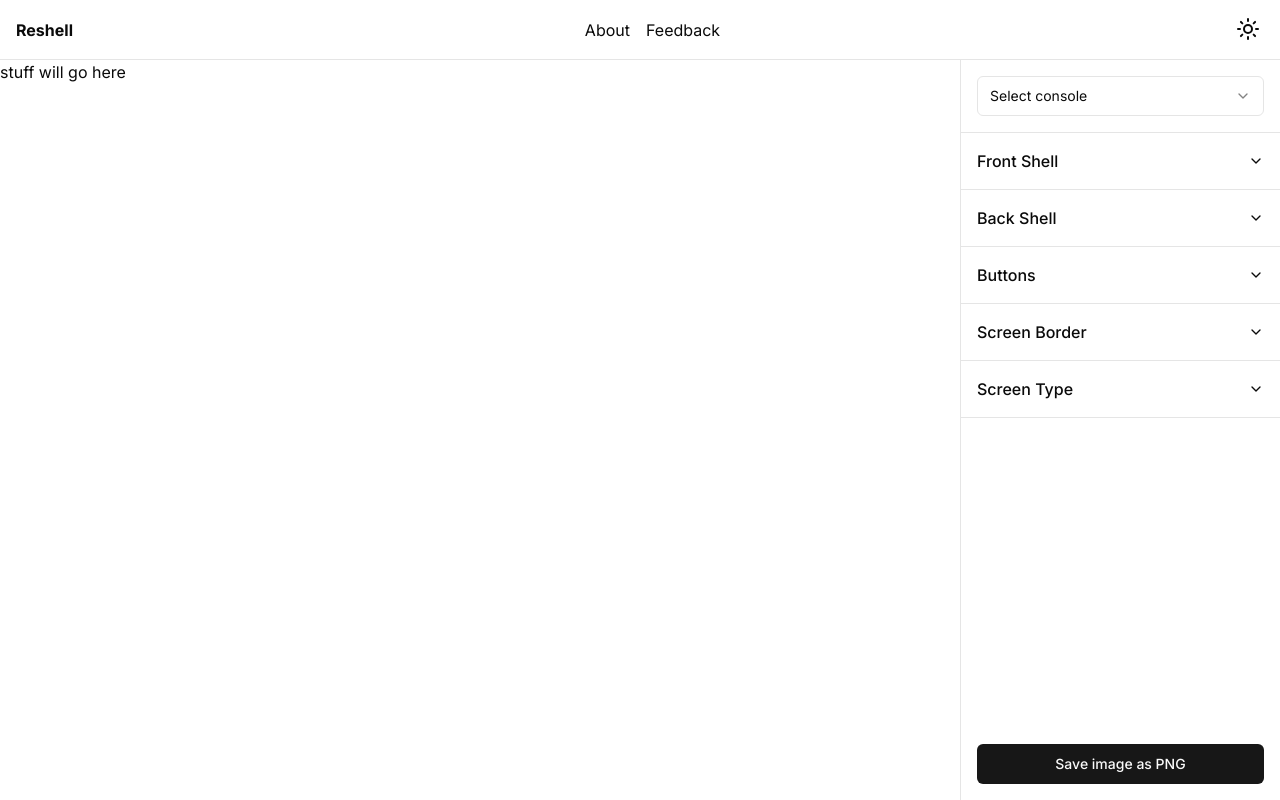
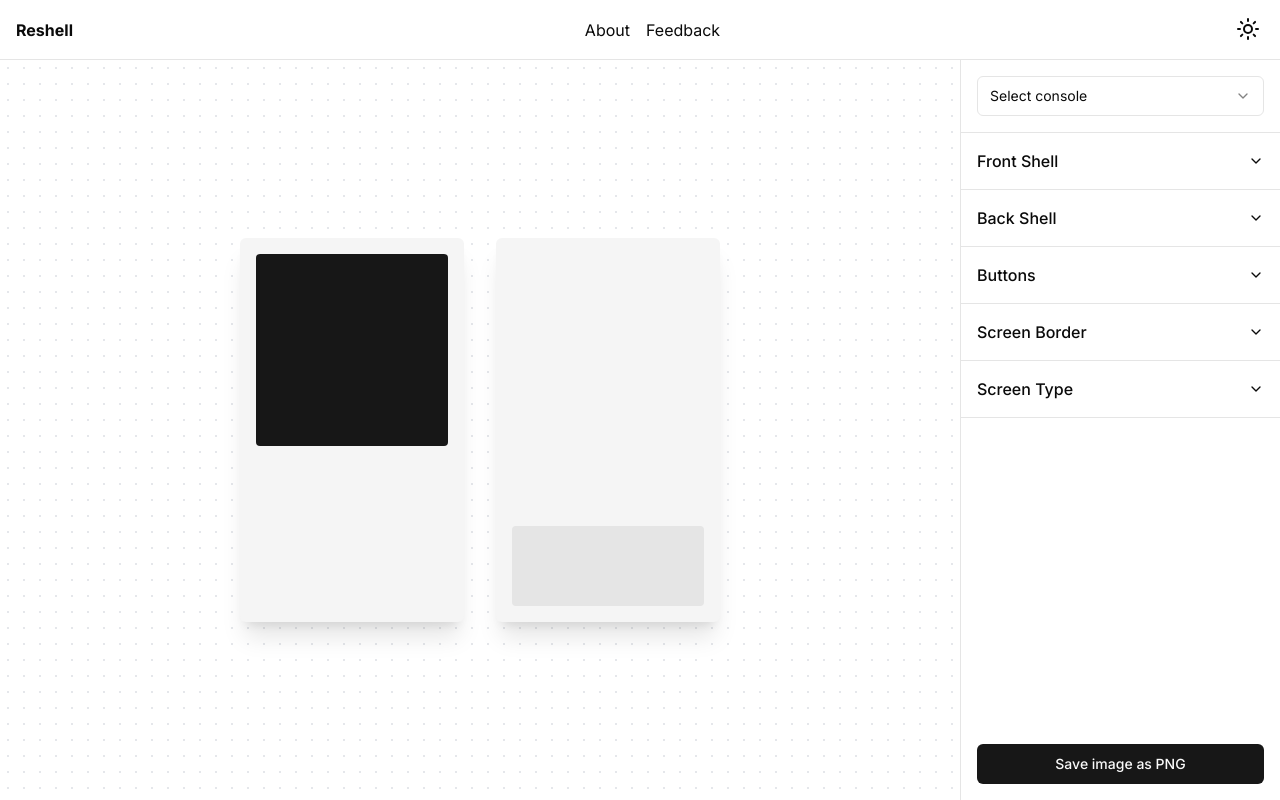
Before and after one commit to zachbharris/reshell, a Next.js app: page / in a window 1280 px wide. Built offline with nearby package versions, Linux system fonts and the light colour scheme.

Commit message:
add device mocks

```diff
--- a/src/app/layout.tsx
+++ b/src/app/layout.tsx
@@ -9,8 +9,8 @@ import { NextTheme } from "@/components/Providers";
 const inter = Inter({ subsets: ["latin"] });
 
 export const metadata: Metadata = {
-  title: "Create Next App",
-  description: "Generated by create next app",
+  title: "Reshell",
+  description: "Gameboy Customization tool",
 };
 
 export default function RootLayout({
--- a/src/app/page.tsx
+++ b/src/app/page.tsx
@@ -1,9 +1,20 @@
+import Device from "@/components/Devices";
 import Sidebar from "@/components/Sidebar";
+import { cn } from "@/lib/utils";
 
 export default function Home() {
   return (
     <main className="flex flex-row w-full h-[calc(100%-60px)]">
-      <div className="flex-grow">stuff will go here</div>
+      <div
+        className={cn(
+          "flex-grow flex flex-row items-center justify-center gap-8",
+          "bg-[radial-gradient(#e5e7eb_1px,transparent_1px)] [background-size:16px_16px]",
+          "dark:bg-[radial-gradient(#171717_1px,transparent_1px)] [background-size:16px_16px]",
+        )}
+      >
+        <Device side="front" />
+        <Device side="back" />
+      </div>
       <Sidebar />
     </main>
   );
--- /dev/null
+++ b/src/components/Devices/index.tsx
@@ -0,0 +1,17 @@
+type Device = "gba" | "gbc" | "gb";
+
+type DeviceProps = {
+  side: "front" | "back";
+};
+
+export default function Device({ side }: DeviceProps) {
+  return (
+    <div className="relative flex flex-col min-w-56 min-h-96 rounded-md bg-accent shadow-xl">
+      {side === "front" ? (
+        <div className="max-w-full aspect-square bg-neutral-900 m-4 rounded-sm" />
+      ) : (
+        <div className="max-w-full h-20 rounded-sm mx-4 mb-4 mt-auto bg-neutral-200 dark:bg-neutral-700" />
+      )}
+    </div>
+  );
+}
--- a/src/components/Sidebar.tsx
+++ b/src/components/Sidebar.tsx
@@ -18,6 +18,7 @@ import {
 
 type Item =
   | {
+      id: string;
       type: "accordion";
       children: {
         id: string;
@@ -26,6 +27,7 @@ type Item =
       }[];
     }
   | {
+      id: string;
       type: "select";
       name: string;
       options: {
@@ -36,6 +38,7 @@ type Item =
 
 const items: Item[] = [
   {
+    id: 'device-select',
     type: "select",
     name: "console",
     options: [
@@ -44,6 +47,7 @@ const items: Item[] = [
     ],
   },
   {
+    id: "device-options",
     type: "accordion",
     children: [
       { id: "front-shell", title: "Front Shell", content: "Hello World" },
@@ -66,7 +70,7 @@ export default function Sidebar() {
         switch (item.type) {
           case "accordion": {
             return (
-              <Accordion type="single">
+              <Accordion key={item.id} type="single">
                 {item.children.map((child) => (
                   <AccordionItem key={child.id} value={child.id}>
                     <AccordionTrigger className="px-4">
@@ -82,7 +86,7 @@ export default function Sidebar() {
           }
           case "select": {
             return (
-              <div className="p-4 border-b">
+              <div key={item.id} className="p-4 border-b">
                 <Select>
                   <SelectTrigger>
                     <SelectValue placeholder="Select console" />
```
